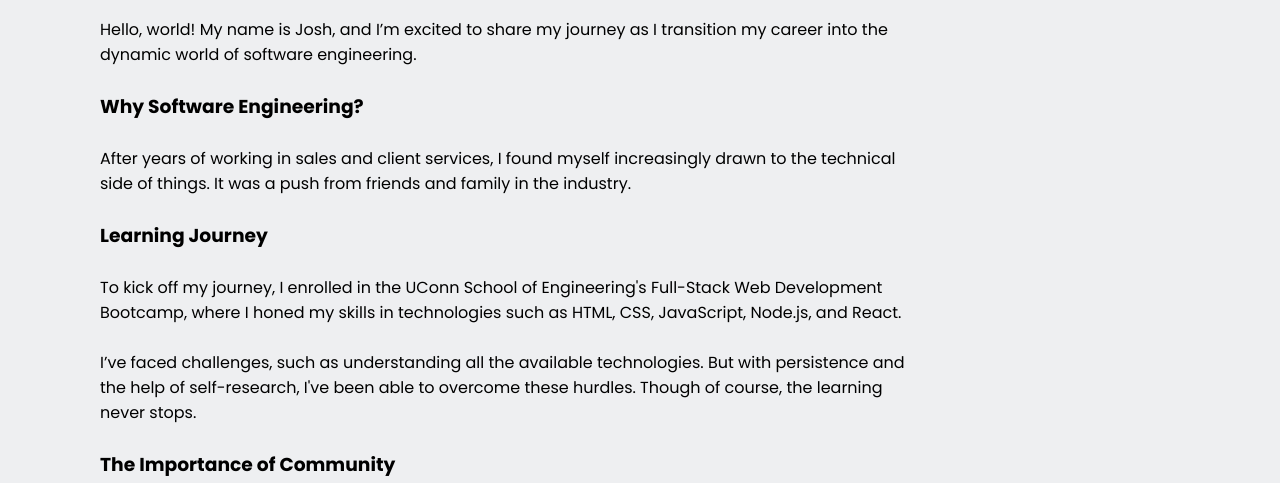
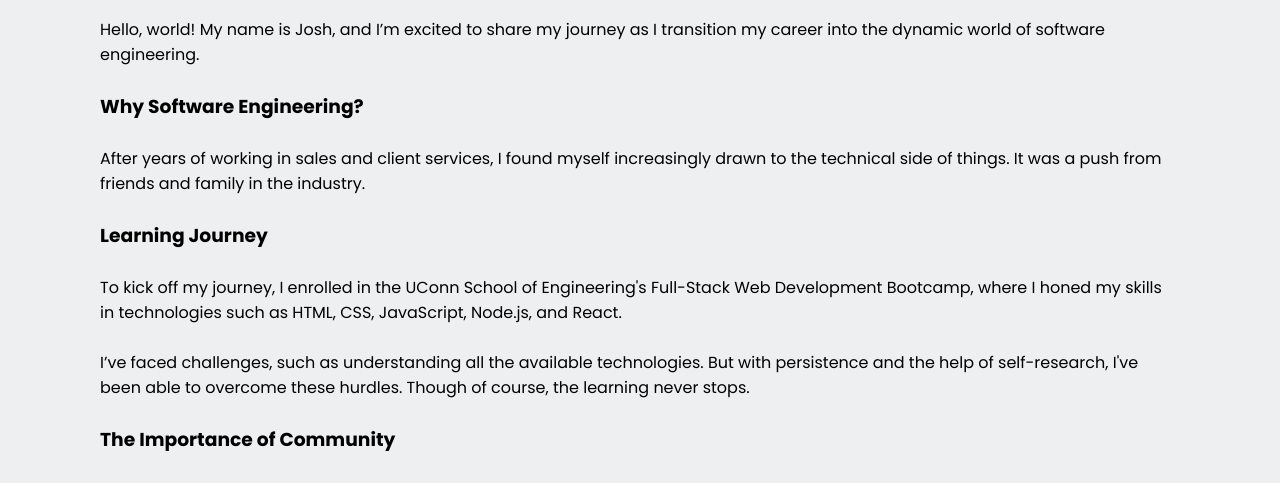
Before and after one commit to JMRobertson89/jrobertson-io-portfolio, a website: page blog.html in a window 1280 px wide. Shown: the part 286-769 px from the top of the page. Drawn offline with Linux system fonts and the light colour scheme.

Commit message:
fixed blog media resize

```diff
--- a/CSS/blog.css
+++ b/CSS/blog.css
@@ -22,7 +22,7 @@ header {
 .articles {
     padding: 0 100px;
     margin-bottom: 100px;
-    max-width: 80%;
+
 }
 
 .articles h2 {
```
